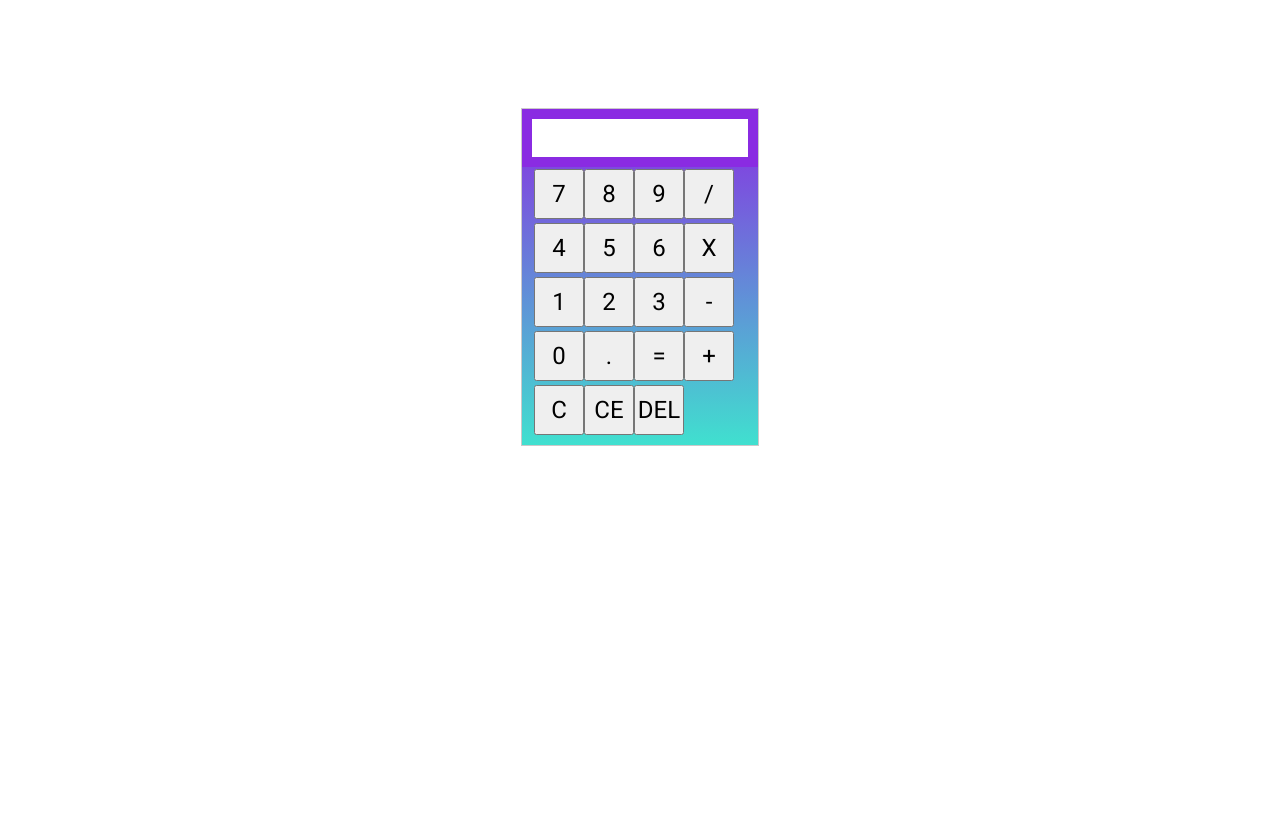
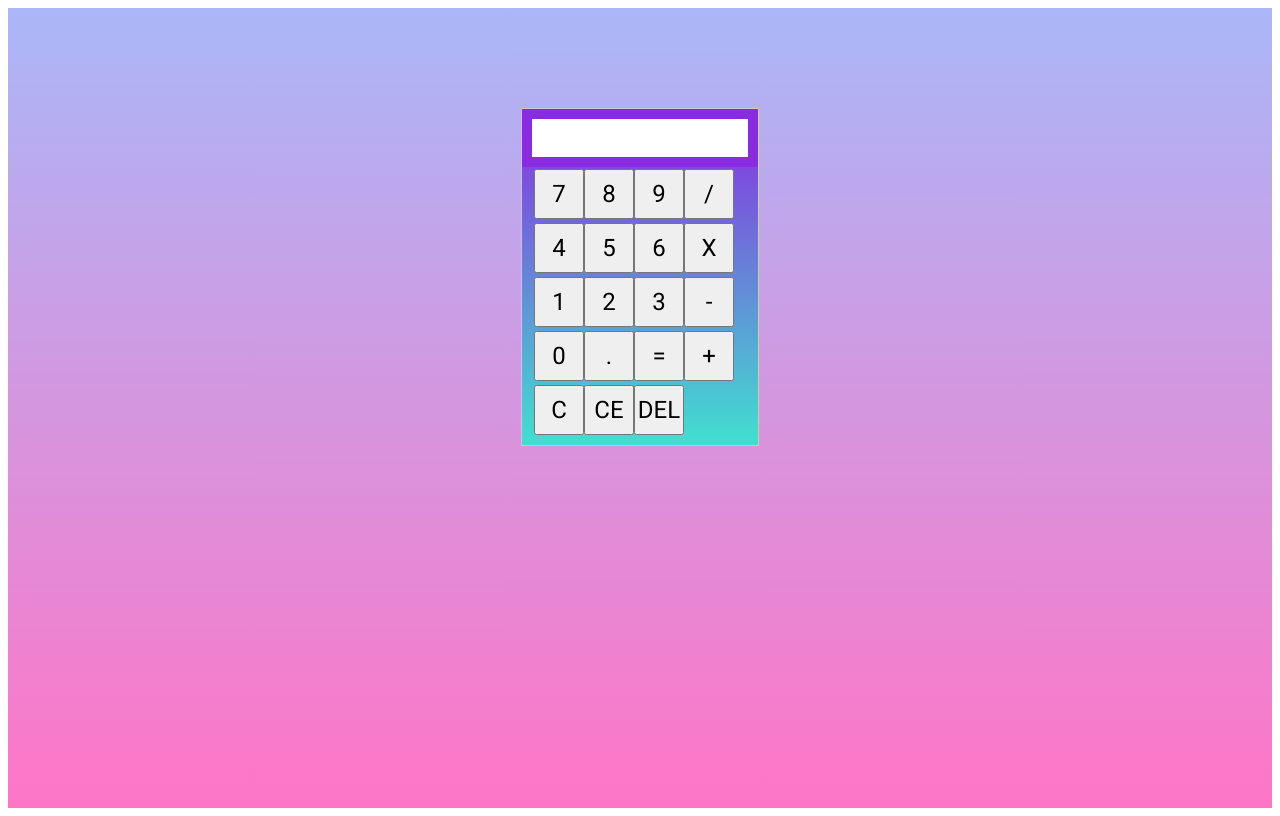
Before and after one commit to Malejni/calc, an Angular app: page / in a window 1280 px wide. Built offline with nearby package versions, Linux system fonts and the light colour scheme.

Commit message:
changed background, centered  component

```diff
--- a/src/app/app.component.scss
+++ b/src/app/app.component.scss
@@ -1,7 +1,6 @@
 :host {
     display: flex;
     height: 100vh;
-    //text-align: center;
     justify-content: center;
-
+    background: linear-gradient(#aab7f8, #ff75c6);
 }
```
